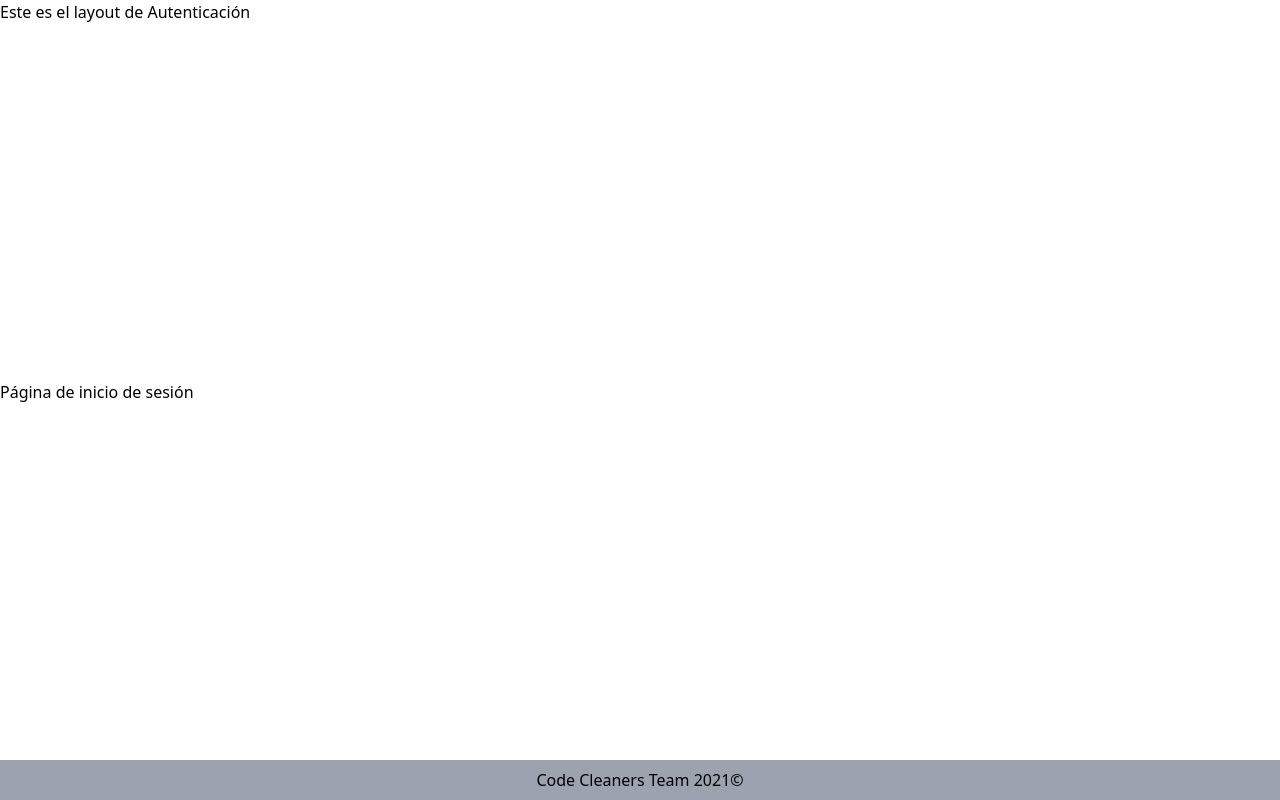
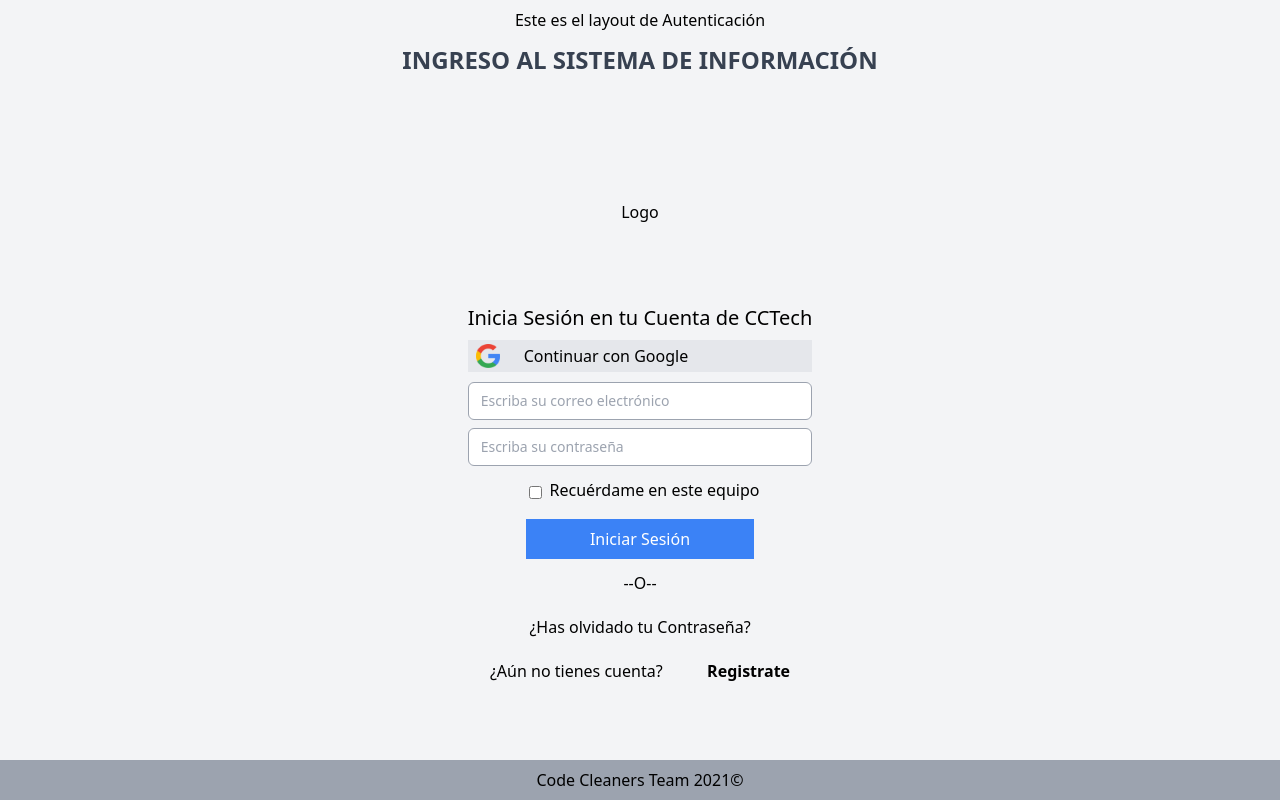
Before and after one commit to codecleanersteam/ProyectoCiclo3, a React (Create React App) app: page /login in a window 1280 px wide. Built offline with nearby package versions, Linux system fonts and the light colour scheme.

Commit message:
Diseño login casi terminado

```diff
--- /dev/null
+++ b/src/components/Logo.jsx
@@ -0,0 +1,8 @@
+import React from "react"
+import Logo from "media/codecleaners_logo.png"
+
+const Logo = () => {
+    return <img className="mx-auto h-40 w-auto" src={Logo} alt="Logo de CodeCleaners" />;
+}
+
+export default Logo
--- a/src/layouts/Auth.jsx
+++ b/src/layouts/Auth.jsx
@@ -1,14 +1,16 @@
 import React from "react";
 import Footer from "components/Footer";
 
-const Auth = ( {children} ) => {
+const Auth = ({ children }) => {
   return (
-    <div className="flex flex-col justify-between h-screen">
-      Este es el layout de Autenticación
-      {children}
+    <div className="flex flex-col h-screen bg-gray-100">
+      <div className="flex flex-col items-center h-screen py-2 px-4">
+        Este es el layout de Autenticación
+        <div className="w-full">{children}</div>
+      </div>
       <Footer />
     </div>
   );
-}
+};
 
 export default Auth;
--- a/src/pages/auth/Login.jsx
+++ b/src/pages/auth/Login.jsx
@@ -1,7 +1,72 @@
 import React from "react";
+import { Link } from "react-router-dom";
+import Google from "media/google_logo.png";
 
 const Login = () => {
-  return <div>Página de inicio de sesión</div>;
+  return (
+    <div className="flex w-full flex-col items-center">
+      <h1 className="m-3 text-center text-2xl font-extrabold text-gray-700">
+        INGRESO AL SISTEMA DE INFORMACIÓN
+      </h1>
+      <form className="mt-8 max-w-sm">
+        <div>
+          <div className="flex m-20 justify-center">Logo</div>
+          <div className="text-xl text-">
+            Inicia Sesión en tu Cuenta de CCTech
+          </div>
+          <div>
+            <button className="bg-gray-200 py-1 mt-2 w-full hover:bg-gray-300">
+              <div className="flex">
+                <img src={Google} alt="Logo Google" className="mx-2 h-6 w-6"/>
+                <span className="mx-4">Continuar con Google</span>
+              </div>
+            </button>
+          </div>
+          <input
+            className="appeareance-none relative block w-full px-3 py-2 border border-gray-400 text-gray-900 rounded-md focus:outline-none focus:ring-blue-600 focus:border-blue-600 focus:z-10 sm:text-sm my-2"
+            type="email"
+            placeholder="Escriba su correo electrónico"
+            required
+          />
+          <input
+            className="appeareance-none relative block w-full px-3 py-2 border border-gray-400 text-gray-900 rounded-md focus:outline-none focus:ring-blue-600 focus:border-blue-600 focus:z-10 sm:text-sm"
+            type="password"
+            placeholder="Escriba su contraseña"
+            required
+          />
+        </div>
+        <div>
+          <label
+            className="flex m-3 justify-center text-center"
+            htmlFor="recuérdame"
+          >
+            <input className="m-2" type="checkbox" name="recuérdame" />
+            Recuérdame en este equipo
+          </label>
+        </div>
+        <div className="flex justify-center">
+          <Link to="/product">
+            <button
+              className="flex bg-blue-500 text-white py-2 px-16"
+              type="submit"
+            >
+              Iniciar Sesión
+            </button>
+          </Link>
+        </div>
+        <div className="flex justify-center m-3">--O--</div>
+        <div className="flex justify-center m-5">
+          <Link to="/">¿Has olvidado tu Contraseña?</Link>
+        </div>
+        <div className="flex justify-around">
+          <div>¿Aún no tienes cuenta?</div>
+          <div className="font-bold">
+            <Link to="/register">Registrate</Link>
+          </div>
+        </div>
+      </form>
+    </div>
+  );
 };
 
 export default Login;
```
Also changed, not shown: src/media/codecleaners_logo.png (added), src/media/google_logo.png (added).
